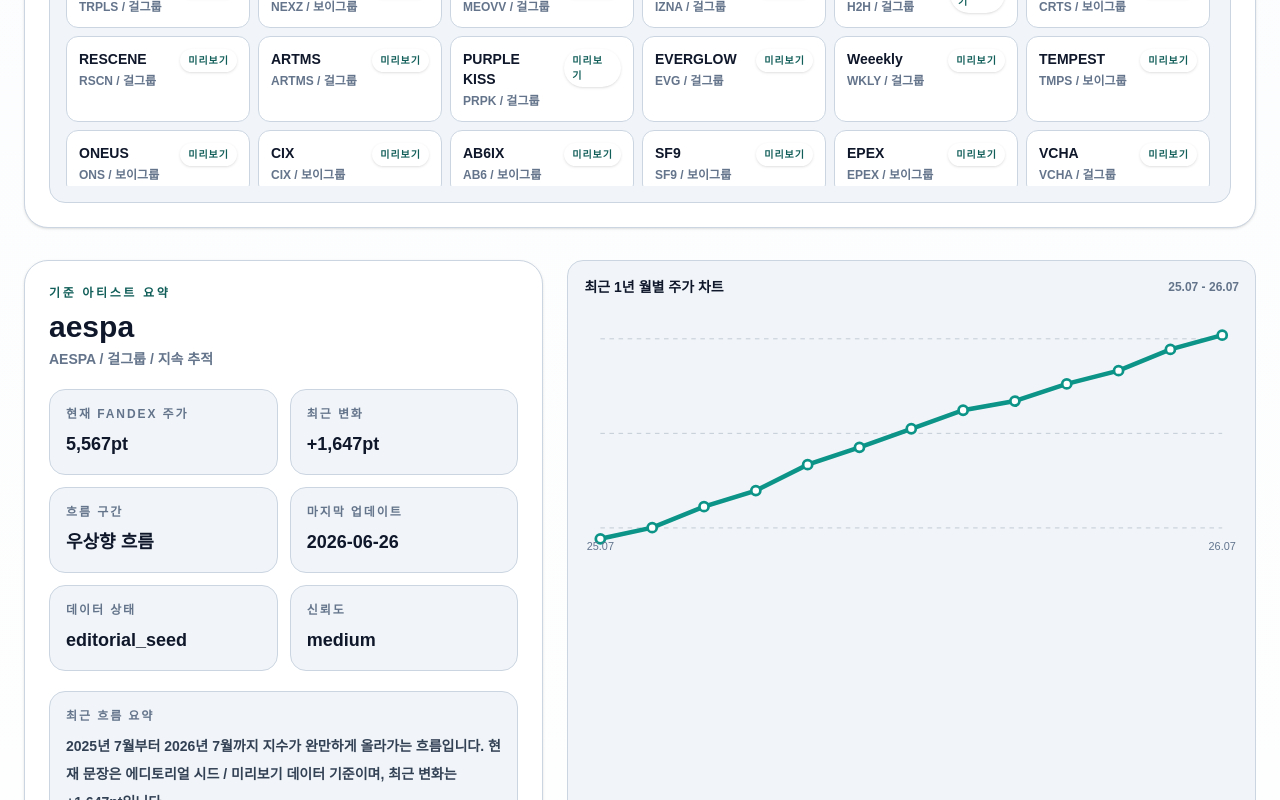
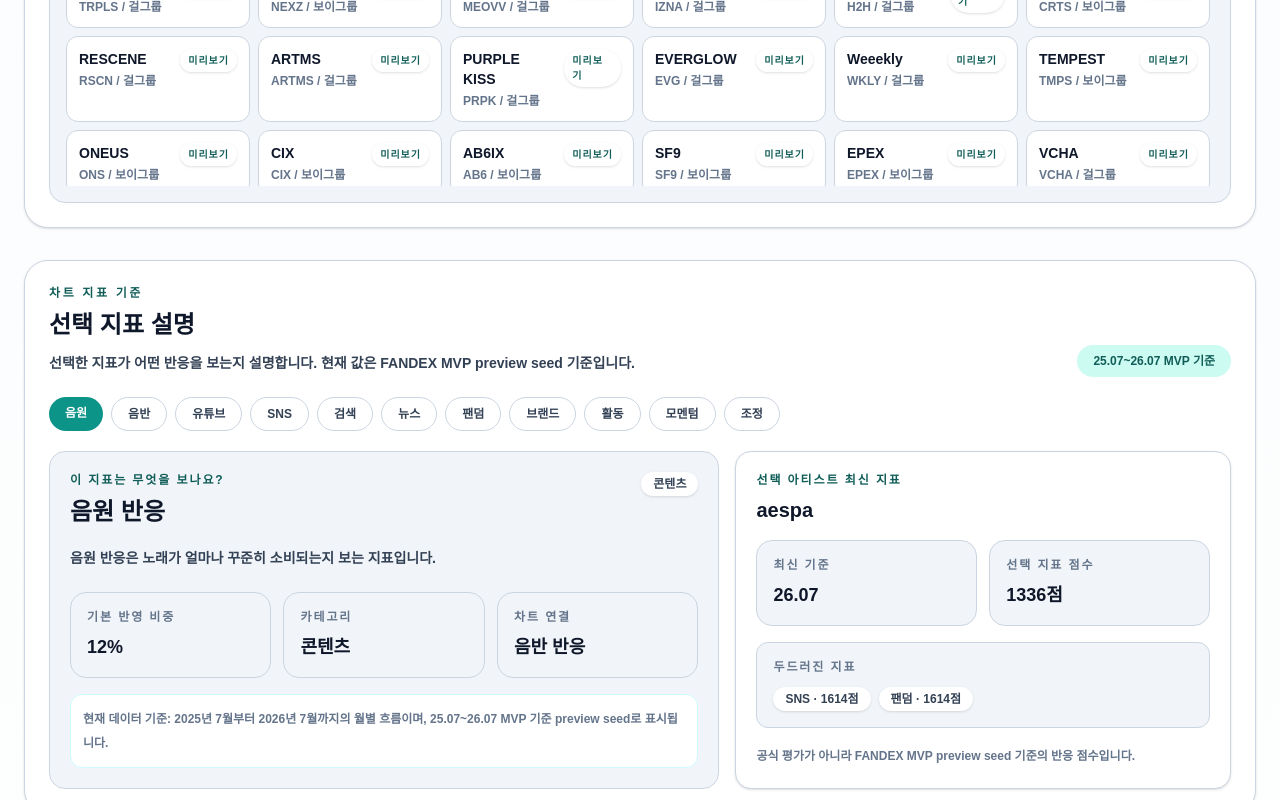
Before and after one commit to kpopmaker/fandex, a Next.js app: page /charts in a window 1280 px wide. Shown: the part 2000-2800 px from the top of the page. Built offline with nearby package versions, Linux system fonts and the light colour scheme.

Commit message:
feat: add chart metric context

```diff
--- a/app/charts/page.tsx
+++ b/app/charts/page.tsx
@@ -16,10 +16,24 @@
   type ArtistIndexSimilarityBand,
   type ArtistIndexSimilarityResult,
 } from '../data/v4/charts/artistIndexSimilarity';
+import {
+  FANDEX_METRIC_DEFINITIONS,
+  FANDEX_METRIC_END_MONTH,
+  FANDEX_METRIC_MONTH_LABELS,
+  FANDEX_METRIC_START_MONTH,
+  getFandexMetricDefinition,
+  getLatestArtistMetricBreakdown,
+  getMetricCategoryLabel,
+  getMetricDisplayLabel,
+  getMetricScoreForArtist,
+  getTopMetricItemsForArtist,
+  type FandexMetricDefinition,
+} from '../data/v4/metrics';
 
 type ChartSearchParams = {
   artist?: string;
   compare?: string;
+  metric?: string;
 };
 
 type ChartPageProps = {
@@ -62,10 +76,12 @@
 }): ChartSearchParams {
   const artistParam = params.artist;
   const compareParam = params.compare;
+  const metricParam = params.metric;
 
   return {
     artist: Array.isArray(artistParam) ? artistParam[0] : artistParam,
     compare: Array.isArray(compareParam) ? compareParam[0] : compareParam,
+    metric: Array.isArray(metricParam) ? metricParam[0] : metricParam,
   };
 }
 
@@ -144,9 +160,11 @@
 function buildChartHref({
   artistId,
   compareArtistIds = [],
+  metricKey,
 }: {
   artistId: string;
   compareArtistIds?: string[];
+  metricKey?: string;
 }) {
   const params = new URLSearchParams();
   const uniqueCompareIds = compareArtistIds
@@ -160,7 +178,43 @@
     params.set('compare', uniqueCompareIds.join(','));
   }
 
+  if (metricKey) {
+    params.set('metric', metricKey);
+  }
+
   return `/charts?${params.toString()}`;
+}
+
+function getSelectedMetricDefinition(metricKey?: string) {
+  return (
+    (metricKey ? getFandexMetricDefinition(metricKey) : undefined) ??
+    FANDEX_METRIC_DEFINITIONS[0]
+  );
+}
+
+function formatMonthRange() {
+  const startLabel = FANDEX_METRIC_MONTH_LABELS[0] ?? '25.07';
+  const endLabel =
+    FANDEX_METRIC_MONTH_LABELS[FANDEX_METRIC_MONTH_LABELS.length - 1] ??
+    '26.07';
+
+  return `${startLabel}~${endLabel} MVP 기준`;
+}
+
+function formatMetricMonth(month: string) {
+  const [year, monthNumber] = month.split('-');
+
+  return year && monthNumber
+    ? `${year}년 ${Number(monthNumber)}월`
+    : month;
+}
+
+function formatMetricWeight(weight: number) {
+  return `${weight}%`;
+}
+
+function formatMetricScore(score: number | null) {
+  return score === null ? '데이터 없음' : `${score}점`;
 }
 
 function formatPoint(value: number) {
@@ -212,16 +266,16 @@
 
 function getSignalCheckpoints(signals: string[]) {
   const checkpoints = new Set<string>([
-    '최근 1년 FANDEX 주가 흐름과 변화 pt를 함께 확인하세요.',
+    '25.07~26.07 FANDEX 지수 흐름과 변화 pt를 함께 확인하세요.',
     '커버리지 상태와 신뢰도를 함께 확인하세요.',
   ]);
 
   if (signals.some((signal) => signal.includes('SNS'))) {
-    checkpoints.add('SNS/팬덤 변수 흐름이 전체 FANDEX 주가와 같은 방향인지 확인하세요.');
+    checkpoints.add('SNS/팬덤 변수 흐름이 전체 FANDEX 지수와 같은 방향인지 확인하세요.');
   }
 
   if (signals.some((signal) => signal.includes('Brand'))) {
-    checkpoints.add('브랜드 적합도 변수 흐름과 현재 FANDEX 주가 위치를 함께 확인하세요.');
+    checkpoints.add('브랜드 적합도 변수 흐름과 현재 FANDEX 지수 위치를 함께 확인하세요.');
   }
 
   if (signals.some((signal) => signal.includes('Activity'))) {
@@ -436,10 +490,20 @@
   const baseLatest = getLatestPoint(baseProfile);
   const baseDominantSignals = calculateDominantSignals(baseProfile.history);
   const signalCheckpoints = getSignalCheckpoints(baseDominantSignals);
+  const selectedMetric = getSelectedMetricDefinition(params.metric);
+  const selectedMetricScore = getMetricScoreForArtist(
+    baseProfile.artistId,
+    selectedMetric.key,
+  );
+  const latestMetricBreakdown = getLatestArtistMetricBreakdown(
+    baseProfile.artistId,
+  );
+  const topMetricItems = getTopMetricItemsForArtist(baseProfile.artistId, 2);
   const compareInterpretation = getCompareInterpretation({
     compareProfiles,
     similarResults,
   });
+  const monthRangeLabel = formatMonthRange();
 
   return (
     <main className="min-h-screen bg-gradient-to-b from-slate-50 via-white to-cyan-50 text-slate-950">
@@ -449,14 +513,14 @@
             FANDEX 리서치 미리보기
           </p>
           <h1 className="mt-4 text-4xl font-black tracking-tight md:text-6xl">
-            FANDEX 주가 차트
+            FANDEX 지수 차트
           </h1>
           <p className="mt-5 max-w-3xl text-base leading-8 text-slate-600">
-            FANDEX 등록/추적 아티스트 기준으로 주가형 지수 흐름을 확인하고,
+            FANDEX 등록/추적 아티스트 기준으로 지수 흐름을 확인하고,
             비슷한 움직임을 보이는 아티스트의 변수 흐름을 함께 확인합니다.
           </p>
           <p className="mt-4 max-w-3xl rounded-2xl border border-yellow-200 bg-yellow-50 p-4 text-sm font-bold leading-7 text-yellow-900">
-            FANDEX 주가는 K-pop 아티스트 활동성과 반응 지표를 해석하기
+            FANDEX 지수는 K-pop 아티스트 활동성과 반응 지표를 해석하기
             위한 엔터테인먼트 리서치 지수이며, 금융상품/투자정보가
             아닙니다.
           </p>
@@ -466,7 +530,7 @@
               .join(',')}`}
             className="mt-5 inline-flex rounded-full bg-cyan-500 px-5 py-3 text-xs font-black text-white hover:bg-cyan-400"
           >
-            아티스트 비교에서 최근 1년 흐름 보기
+            아티스트 비교에서 25.07~26.07 흐름 보기
           </Link>
           <div className="mt-3 flex flex-wrap gap-2">
             <Link
@@ -497,7 +561,8 @@
                 현재 데이터는 FANDEX 등록/추적 아티스트 기준입니다. 모든
                 K-pop 아티스트를 대표하지 않습니다. 현재 차트는 에디토리얼
                 시드 / 미리보기 데이터 기반이며, 실제 공개 지표 검증과 자동 수집은
-                후속 단계입니다.
+                후속 단계입니다. 2025년 7월부터 2026년 7월까지의 월별 흐름을
+                보여줍니다.
               </p>
             </div>
             <span className="rounded-full bg-cyan-50 px-4 py-2 text-xs font-black text-cyan-700">
@@ -547,20 +612,77 @@
           <div className="mt-5 grid gap-5">
             <ArtistSelectorGroup
               activeArtistId={baseProfile.artistId}
+              activeMetricKey={selectedMetric.key}
               title="지속 추적 아티스트"
               profiles={groupedProfiles.tracked}
             />
             <ArtistSelectorGroup
               activeArtistId={baseProfile.artistId}
+              activeMetricKey={selectedMetric.key}
               title="일부 반영 아티스트"
               profiles={groupedProfiles.partial}
               compact
             />
             <ArtistSelectorGroup
               activeArtistId={baseProfile.artistId}
+              activeMetricKey={selectedMetric.key}
               title="미리보기 아티스트"
               profiles={groupedProfiles.preview}
               compact
+            />
+          </div>
+        </section>
+
+        <section className="rounded-3xl border border-slate-200 bg-white p-6 shadow-sm">
+          <div className="flex flex-col gap-3 lg:flex-row lg:items-end lg:justify-between">
+            <div>
+              <p className="text-xs font-black uppercase tracking-[0.22em] text-cyan-600">
+                차트 지표 기준
+              </p>
+              <h2 className="mt-2 text-2xl font-black">선택 지표 설명</h2>
+              <p className="mt-2 max-w-3xl text-sm font-bold leading-7 text-slate-600">
+                선택한 지표가 어떤 반응을 보는지 설명합니다. 현재 값은
+                FANDEX MVP preview seed 기준입니다.
+              </p>
+            </div>
+            <span className="rounded-full bg-cyan-50 px-4 py-2 text-xs font-black text-cyan-700">
+              {monthRangeLabel}
+            </span>
+          </div>
+          <div className="mt-5 flex flex-wrap gap-2">
+            {FANDEX_METRIC_DEFINITIONS.map((definition) => {
+              const active = definition.key === selectedMetric.key;
+
+              return (
+                <Link
+                  key={definition.key}
+                  href={buildChartHref({
+                    artistId: baseProfile.artistId,
+                    compareArtistIds,
+                    metricKey: definition.key,
+                  })}
+                  className={
+                    active
+                      ? 'rounded-full bg-cyan-500 px-4 py-2 text-xs font-black text-white'
+                      : 'rounded-full border border-slate-200 bg-white px-4 py-2 text-xs font-black text-slate-600 hover:border-cyan-300 hover:text-cyan-700'
+                  }
+                >
+                  {definition.shortLabel || definition.label}
+                </Link>
+              );
+            })}
+          </div>
+          <div className="mt-5 grid gap-4 lg:grid-cols-[1.15fr_0.85fr]">
+            <MetricContextPanel
+              definition={selectedMetric}
+              monthRangeLabel={monthRangeLabel}
+            />
+            <SelectedArtistMetricSummary
+              artistName={baseProfile.artistName}
+              metricDefinition={selectedMetric}
+              metricScore={selectedMetricScore}
+              latestMetricBreakdown={latestMetricBreakdown}
+              topMetricItems={topMetricItems}
             />
           </div>
         </section>
@@ -576,7 +698,7 @@
               {coverageStatusLabels[baseProfile.coverageStatus]}
             </p>
             <div className="mt-5 grid gap-3 sm:grid-cols-2">
-              <MetricCard label="현재 FANDEX 주가" value={formatPoint(baseLatest.fandexPoint)} />
+              <MetricCard label="현재 FANDEX 지수" value={formatPoint(baseLatest.fandexPoint)} />
               <MetricCard label="최근 변화" value={formatDelta(calculateIndexDelta(baseProfile.history))} />
               <MetricCard label="흐름 구간" value={trendBandLabels[getIndexTrendBand(baseProfile.history)]} />
               <MetricCard label="마지막 업데이트" value={baseProfile.lastUpdated} />
@@ -596,7 +718,7 @@
               <InfoList title="지표 확인 포인트" items={signalCheckpoints} />
             </div>
           </article>
-              <MiniLineChart profile={baseProfile} title="최근 1년 월별 주가 차트" />
+              <MiniLineChart profile={baseProfile} title="25.07~26.07 월별 지수 차트" />
         </section>
 
         <section className="rounded-3xl border border-slate-200 bg-white p-6 shadow-sm">
@@ -693,7 +815,7 @@
                   </div>
                   <div className="mt-4 grid gap-3 sm:grid-cols-2">
                     <MetricCard
-                      label="현재 FANDEX 주가"
+                      label="현재 FANDEX 지수"
                       value={latest ? formatPoint(latest.fandexPoint) : '-'}
                     />
                     <MetricCard
@@ -731,6 +853,7 @@
                     href={buildChartHref({
                       artistId: baseProfile.artistId,
                       compareArtistIds: nextCompareIds,
+                      metricKey: selectedMetric.key,
                     })}
                     className={
                       isComparing
@@ -750,9 +873,9 @@
           <p className="text-xs font-black uppercase tracking-[0.22em] text-cyan-600">
             지수 해석 메모
           </p>
-          <h2 className="mt-2 text-2xl font-black">주가형 지수 해석 메모</h2>
+          <h2 className="mt-2 text-2xl font-black">지수 해석 메모</h2>
           <p className="mt-2 max-w-4xl text-sm font-bold leading-7 text-slate-600">
-            선택한 아티스트의 최근 1년 FANDEX 주가 흐름, 변화 pt, 흐름 구간을 함께 보며
+            선택한 아티스트의 25.07~26.07 FANDEX 지수 흐름, 변화 pt, 흐름 구간을 함께 보며
             같은 기간 안에서 어떤 변수 흐름이 두드러지는지 확인합니다.
           </p>
           <div className="mt-5 grid gap-4 md:grid-cols-2 xl:grid-cols-4">
@@ -774,7 +897,7 @@
                   </h3>
                   <div className="mt-4 grid gap-3">
                     <MetricCard
-                      label="현재 FANDEX 주가"
+                      label="현재 FANDEX 지수"
                       value={formatPoint(latest.fandexPoint)}
                     />
                     <MetricCard
@@ -790,7 +913,7 @@
                     href={`/artists/${profile.artistId}`}
                     className="mt-4 inline-flex rounded-full bg-cyan-500 px-4 py-2 text-xs font-black text-white hover:bg-cyan-400"
                   >
-                    상세 주가 차트 보기
+                    상세 지수 차트 보기
                   </Link>
                 </article>
               );
@@ -805,7 +928,7 @@
           <h2 className="mt-2 text-2xl font-black">데이터 안내</h2>
           <ul className="mt-5 grid gap-3 text-sm font-bold leading-7 text-slate-600 md:grid-cols-2">
             <li className="rounded-2xl border border-slate-200 bg-slate-50 p-4">
-              FANDEX 주가는 K-pop 아티스트 활동성과 반응 지표를 해석하기 위한 엔터테인먼트 리서치 지수이며, 금융상품/투자정보가 아닙니다.
+              FANDEX 지수는 K-pop 아티스트 활동성과 반응 지표를 해석하기 위한 엔터테인먼트 리서치 지수이며, 금융상품/투자정보가 아닙니다.
             </li>
             <li className="rounded-2xl border border-slate-200 bg-slate-50 p-4">
               현재 데이터는 FANDEX 등록/추적 아티스트 기준입니다.
@@ -825,11 +948,13 @@
 
 function ArtistSelectorGroup({
   activeArtistId,
+  activeMetricKey,
   compact = false,
   profiles,
   title,
 }: {
   activeArtistId: string;
+  activeMetricKey?: string;
   compact?: boolean;
   profiles: ArtistIndexChartProfile[];
   title: string;
@@ -856,7 +981,10 @@
           return (
             <Link
               key={profile.artistId}
-              href={buildChartHref({ artistId: profile.artistId })}
+              href={buildChartHref({
+                artistId: profile.artistId,
+                metricKey: activeMetricKey,
+              })}
               className={
                 active
                   ? 'rounded-xl border border-cyan-300 bg-cyan-50 p-3 shadow-sm'
@@ -879,6 +1007,109 @@
         })}
       </div>
     </section>
+  );
+}
+
+function MetricContextPanel({
+  definition,
+  monthRangeLabel,
+}: {
+  definition: FandexMetricDefinition;
+  monthRangeLabel: string;
+}) {
+  const legacyLabel = definition.legacyChartKey
+    ? getMetricDisplayLabel(definition.legacyChartKey)
+    : definition.label;
+
+  return (
+    <article className="rounded-2xl border border-slate-200 bg-slate-50 p-5">
+      <div className="flex flex-wrap items-start justify-between gap-3">
+        <div>
+          <p className="text-xs font-black uppercase tracking-[0.16em] text-cyan-600">
+            이 지표는 무엇을 보나요?
+          </p>
+          <h3 className="mt-2 text-2xl font-black text-slate-950">
+            {definition.label}
+          </h3>
+        </div>
+        <span className="rounded-full bg-white px-3 py-1 text-xs font-black text-slate-600 shadow-sm">
+          {getMetricCategoryLabel(definition.key)}
+        </span>
+      </div>
+      <p className="mt-4 text-sm font-bold leading-7 text-slate-600">
+        {definition.description}
+      </p>
+      <div className="mt-5 grid gap-3 sm:grid-cols-3">
+        <MetricCard label="기본 반영 비중" value={formatMetricWeight(definition.defaultWeight)} />
+        <MetricCard label="카테고리" value={getMetricCategoryLabel(definition.key)} />
+        <MetricCard label="차트 연결" value={legacyLabel} />
+      </div>
+      <p className="mt-4 rounded-xl border border-cyan-100 bg-white p-3 text-xs font-bold leading-6 text-slate-500">
+        현재 데이터 기준: {formatMetricMonth(FANDEX_METRIC_START_MONTH)}부터{' '}
+        {formatMetricMonth(FANDEX_METRIC_END_MONTH)}까지의 월별 흐름이며,{' '}
+        {monthRangeLabel} preview seed로 표시됩니다.
+      </p>
+    </article>
+  );
+}
+
+function SelectedArtistMetricSummary({
+  artistName,
+  latestMetricBreakdown,
+  metricDefinition,
+  metricScore,
+  topMetricItems,
+}: {
+  artistName: string;
+  latestMetricBreakdown: ReturnType<typeof getLatestArtistMetricBreakdown>;
+  metricDefinition: FandexMetricDefinition;
+  metricScore: number | null;
+  topMetricItems: ReturnType<typeof getTopMetricItemsForArtist>;
+}) {
+  const latestLabel = latestMetricBreakdown?.label ?? '데이터 없음';
+
+  return (
+    <article className="rounded-2xl border border-slate-200 bg-white p-5 shadow-sm">
+      <p className="text-xs font-black uppercase tracking-[0.16em] text-cyan-600">
+        선택 아티스트 최신 지표
+      </p>
+      <h3 className="mt-2 text-xl font-black text-slate-950">{artistName}</h3>
+      <div className="mt-4 grid gap-3 sm:grid-cols-2">
+        <MetricCard label="최신 기준" value={latestLabel} />
+        <MetricCard
+          label="선택 지표 점수"
+          value={formatMetricScore(metricScore)}
+        />
+      </div>
+      <div className="mt-4 rounded-xl border border-slate-200 bg-slate-50 p-4">
+        <p className="text-xs font-black uppercase tracking-[0.16em] text-slate-500">
+          두드러진 지표
+        </p>
+        <div className="mt-3 flex flex-wrap gap-2">
+          {topMetricItems.length > 0 ? (
+            topMetricItems.map((item) => (
+              <span
+                key={item.key}
+                className={
+                  item.key === metricDefinition.key
+                    ? 'rounded-full bg-cyan-500 px-3 py-1 text-xs font-black text-white'
+                    : 'rounded-full bg-white px-3 py-1 text-xs font-black text-slate-600 shadow-sm'
+                }
+              >
+                {item.shortLabel || item.label} · {item.score}점
+              </span>
+            ))
+          ) : (
+            <span className="text-sm font-bold text-slate-500">
+              표시할 preview seed가 없습니다.
+            </span>
+          )}
+        </div>
+      </div>
+      <p className="mt-4 text-xs font-bold leading-6 text-slate-500">
+        공식 평가가 아니라 FANDEX MVP preview seed 기준의 반응 점수입니다.
+      </p>
+    </article>
   );
 }
 
--- a/app/data/v4/metrics/fandexMetricDefinitions.ts
+++ b/app/data/v4/metrics/fandexMetricDefinitions.ts
@@ -118,8 +118,49 @@
   ]),
 );
 
+export const FANDEX_METRIC_DEFINITION_BY_LEGACY_CHART_KEY = new Map(
+  FANDEX_METRIC_DEFINITIONS.flatMap((definition) =>
+    definition.legacyChartKey ? [[definition.legacyChartKey, definition]] : [],
+  ),
+);
+
+const metricCategoryLabels: Record<FandexMetricDefinition['category'], string> = {
+  activity: '활동',
+  attention: '관심',
+  commercial: '브랜드',
+  community: '커뮤니티',
+  content: '콘텐츠',
+  quality: '보정',
+};
+
 export function getFandexMetricDefinition(key: string) {
   return FANDEX_METRIC_DEFINITION_BY_KEY.get(
     key as FandexMetricDefinition['key'],
   );
 }
+
+export function getMetricDefinitionByKey(key: string) {
+  return getFandexMetricDefinition(key);
+}
+
+export function getMetricDefinitionByLegacyChartKey(key: string) {
+  return FANDEX_METRIC_DEFINITION_BY_LEGACY_CHART_KEY.get(
+    key as NonNullable<FandexMetricDefinition['legacyChartKey']>,
+  );
+}
+
+export function getMetricDisplayLabel(key: string) {
+  return (
+    getMetricDefinitionByKey(key)?.label ??
+    getMetricDefinitionByLegacyChartKey(key)?.label ??
+    key
+  );
+}
+
+export function getMetricCategoryLabel(key: string) {
+  const category =
+    getMetricDefinitionByKey(key)?.category ??
+    getMetricDefinitionByLegacyChartKey(key)?.category;
+
+  return category ? metricCategoryLabels[category] ?? category : '기타';
+}
```
